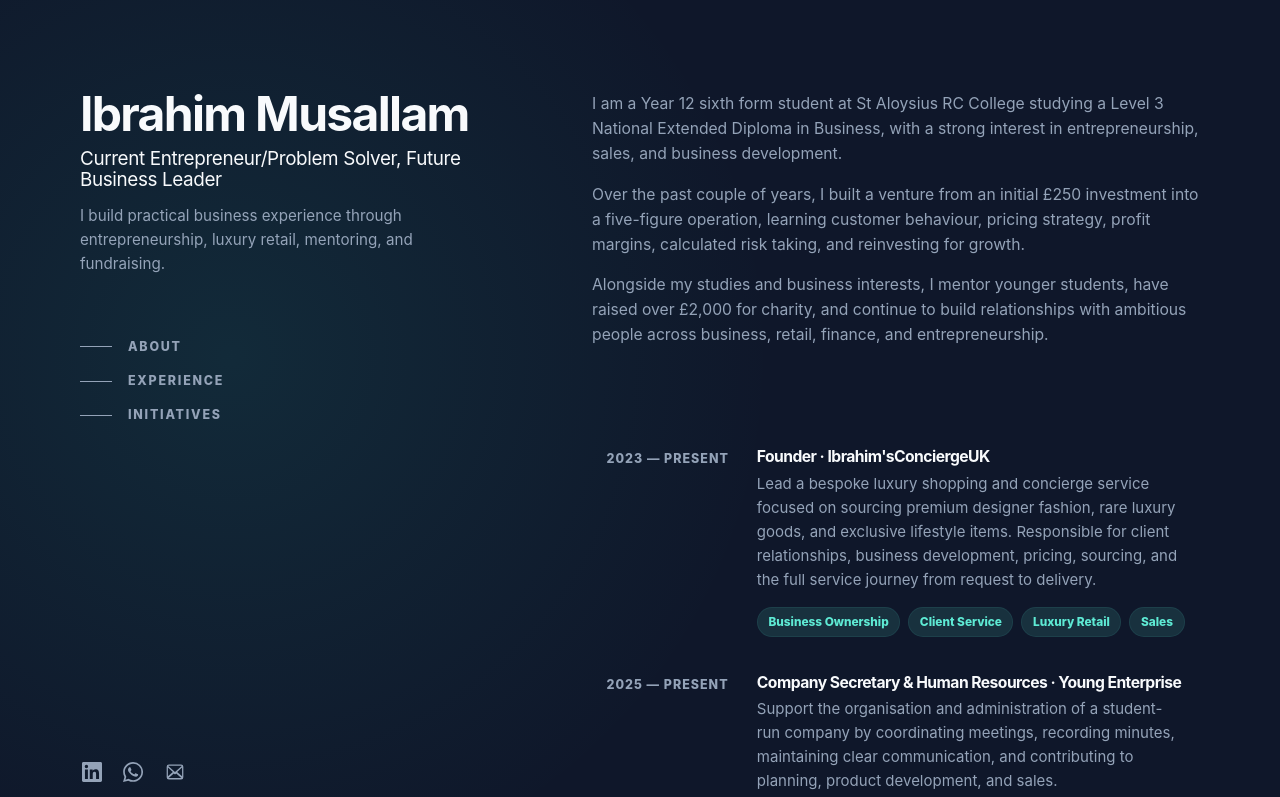
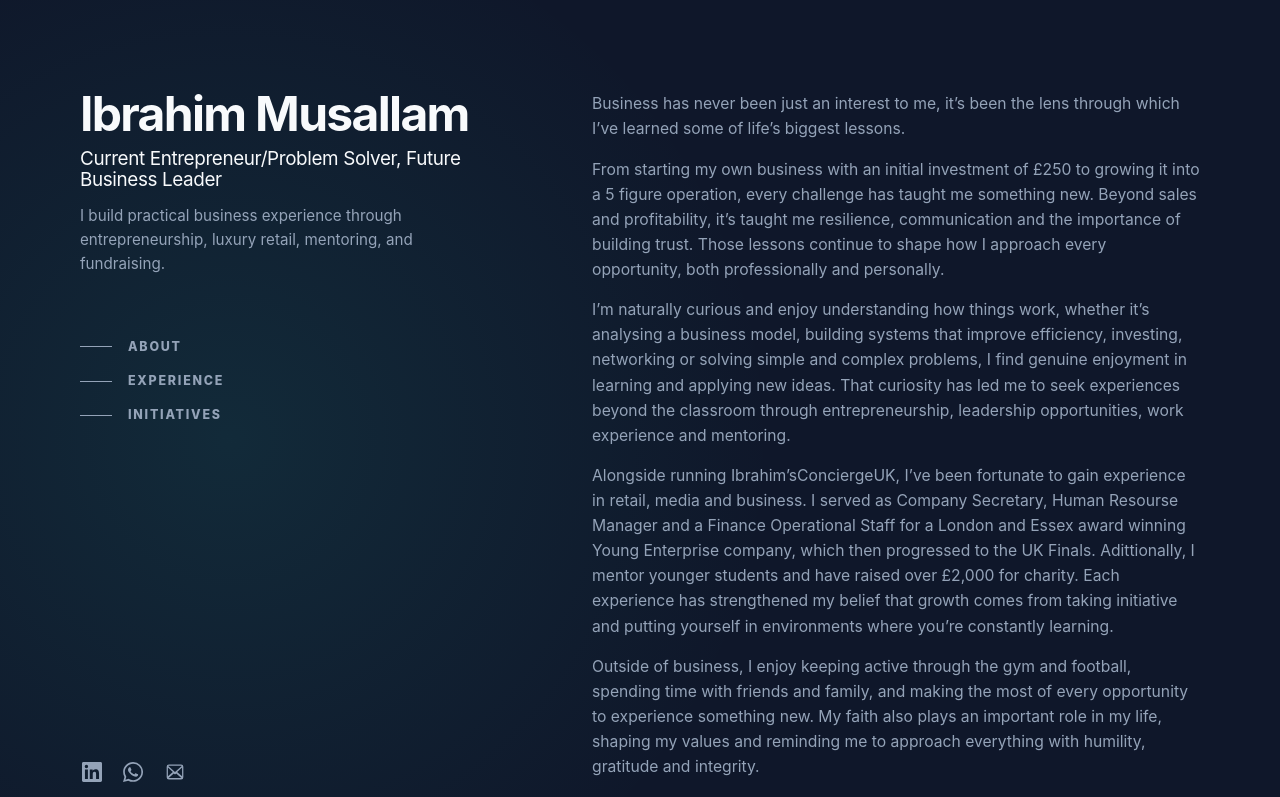
Before and after one commit to ibrahimmusallam10/Ibrahim-sConciergeUK, a React (Vite) app: page / in a window 1280 px wide. Shown: the top 797 px of the page. Built offline with nearby package versions, Linux system fonts and the light colour scheme.

Commit message:
content: update about section

```diff
--- a/src/App.tsx
+++ b/src/App.tsx
@@ -125,18 +125,38 @@ export default function App() {
         <section id="about" className="section-block">
           <div className="copy">
             <p>
-              I am a Year 12 sixth form student at St Aloysius RC College studying a Level 3 National Extended Diploma
-              in Business, with a strong interest in entrepreneurship, sales, and business development.
+              Business has never been just an interest to me, it’s been the lens through which I’ve learned some of
+              life’s biggest lessons.
             </p>
             <p>
-              Over the past couple of years, I built a venture from an initial £250 investment into a five-figure
-              operation, learning customer behaviour, pricing strategy, profit margins, calculated risk taking, and
-              reinvesting for growth.
+              From starting my own business with an initial investment of £250 to growing it into a 5 figure operation,
+              every challenge has taught me something new. Beyond sales and profitability, it’s taught me resilience,
+              communication and the importance of building trust. Those lessons continue to shape how I approach every
+              opportunity, both professionally and personally.
             </p>
             <p>
-              Alongside my studies and business interests, I mentor younger students, have raised over £2,000 for
-              charity, and continue to build relationships with ambitious people across business, retail, finance, and
-              entrepreneurship.
+              I’m naturally curious and enjoy understanding how things work, whether it’s analysing a business model,
+              building systems that improve efficiency, investing, networking or solving simple and complex problems, I
+              find genuine enjoyment in learning and applying new ideas. That curiosity has led me to seek experiences
+              beyond the classroom through entrepreneurship, leadership opportunities, work experience and mentoring.
+            </p>
+            <p>
+              Alongside running Ibrahim’sConciergeUK, I’ve been fortunate to gain experience in retail, media and
+              business. I served as Company Secretary, Human Resourse Manager and a Finance Operational Staff for a
+              London and Essex award winning Young Enterprise company, which then progressed to the UK Finals.
+              Adittionally, I mentor younger students and have raised over £2,000 for charity. Each experience has
+              strengthened my belief that growth comes from taking initiative and putting yourself in environments where
+              you’re constantly learning.
+            </p>
+            <p>
+              Outside of business, I enjoy keeping active through the gym and football, spending time with friends and
+              family, and making the most of every opportunity to experience something new. My faith also plays an
+              important role in my life, shaping my values and reminding me to approach everything with humility,
+              gratitude and integrity.
+            </p>
+            <p>
+              I’m still at the beginning of my journey, and that’s what excites me most. There is always another skill
+              to develop, another person to learn from and another challenge to take on.
             </p>
           </div>
         </section>
```
